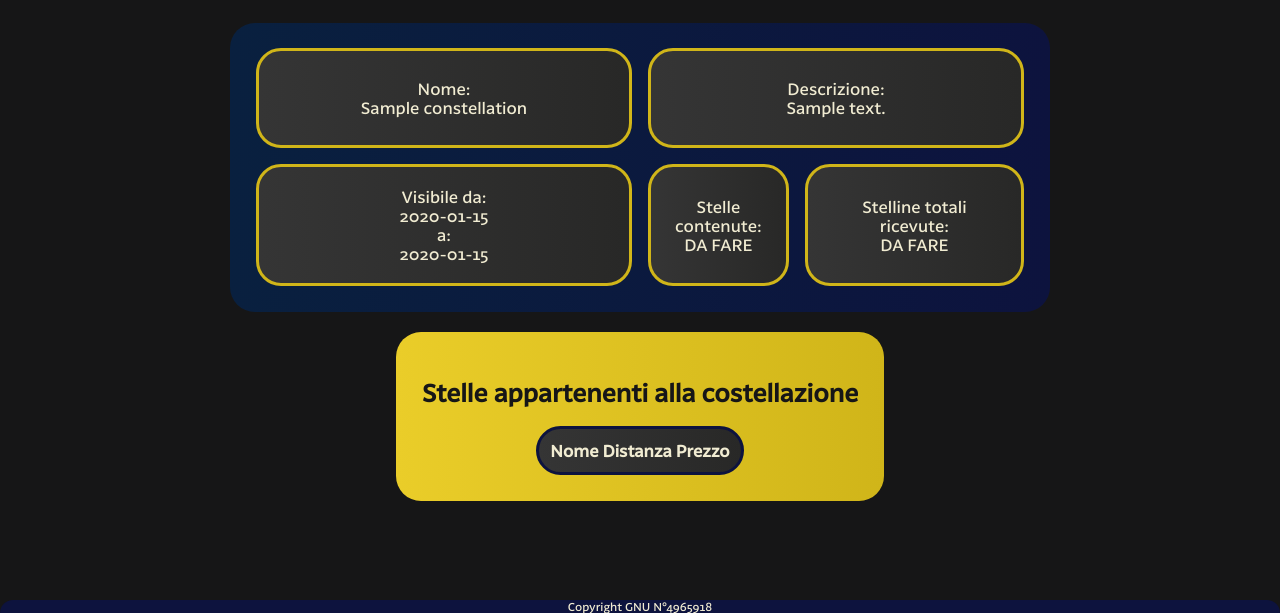
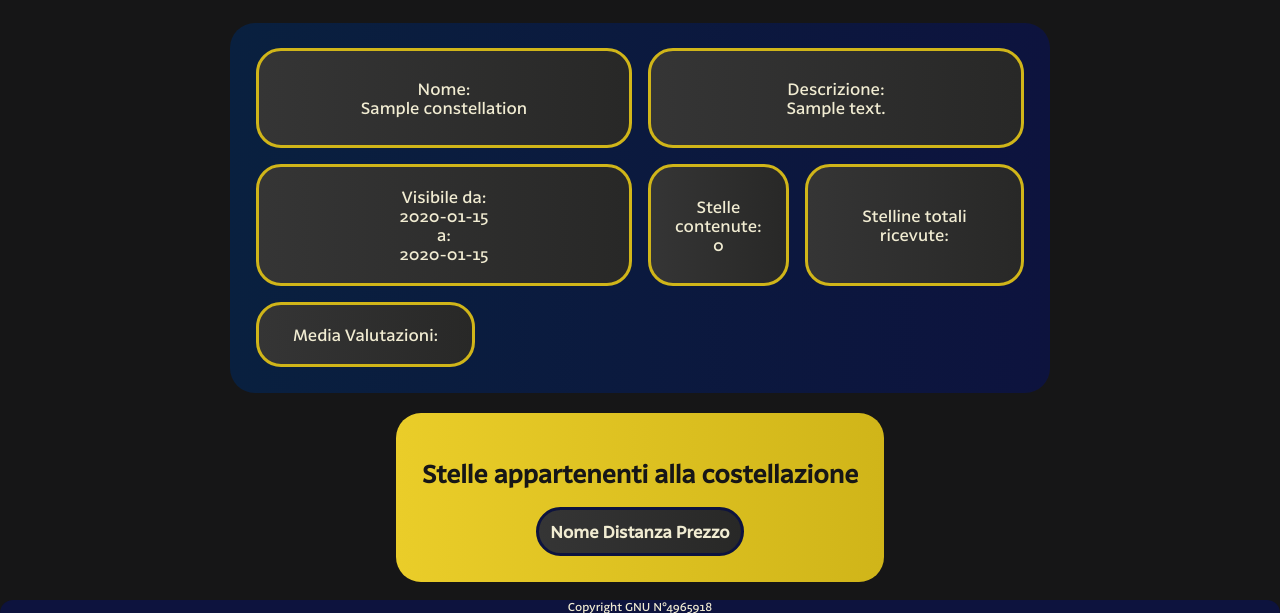
Before and after one commit to InKeaton/SAW_STARS, a PHP site: page /saw/constellation/consDetails.php?consID=1 in a window 1280 px wide. Shown: the part 187-800 px from the top of the page. Run offline with PHP 8.4, Linux system fonts and the light colour scheme; the visitor is signed in with stand-in values (Sample User, id 1); tables that the repository leaves empty hold one stand-in row (values such as "Sample post"); lists and menus that the app fills with data are empty.

Commit message:
Integrata con la query fatta in Constellation

```diff
--- a/public_html/constellation/consDetails.php
+++ b/public_html/constellation/consDetails.php
@@ -5,7 +5,7 @@
 
     $cons = new Constellation();
     $cons->consID = $_GET['consID'];
-    $consResult =   $cons->Select()[0];
+    $consResult =  $cons->SelectConsCountStar()[0];
 
     $stars = new Star();
     $stars->consFK = $_GET['consID'];
@@ -31,8 +31,10 @@
             <article class="grid5">Nome:<br><?php echo $consResult->consName;?></article>
             <article class="grid5">Descrizione:<br><?php echo $consResult->description;?></article>
             <article class="grid5">Visibile da:<br><?php echo $consResult->startDate;?><br>a:<br><?php echo $consResult->endDate;?></article>
-            <article class="grid2">Stelle contenute:<br>DA FARE</article>
-            <article class="grid3">Stelline totali ricevute:<br>DA FARE</article>
+            <article class="grid2">Stelle contenute:<br><?php echo $consResult->conStar;?></article>
+            <article class="grid3">Stelline totali ricevute:<br><?php echo $consResult->numVote;?></article>
+            <article class="grid3">Media Valutazioni:<br><?php echo $consResult->consAvg;?></article>
+
         </section>
         <section class="table_container" id="stars_info">
             <h2>Stelle appartenenti alla costellazione </h2>
@@ -43,7 +45,7 @@
     </body>
 <!------------------------------------------------------------------------------------------------------------>
     <script>
-        async function displayAllStars() {
+        function displayAllStars() {
             stars = <?php echo json_encode($starResult);?>;
 
             outString = "<tr>" +
```
